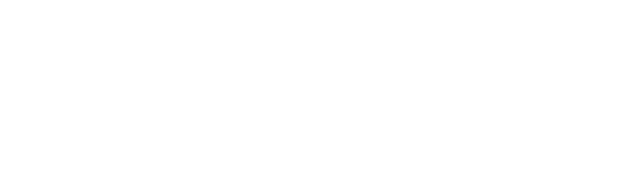
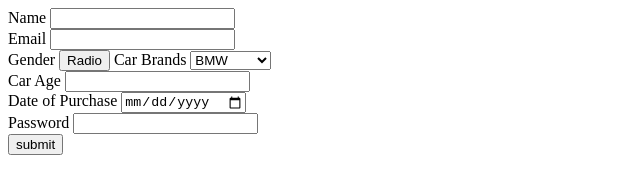
Before and after one commit to acciojob/car-insurance-form-ABHIRAJ9064, a website: page main.html in a window 1280 px wide. Shown: the whole page, without its empty margins (0-640 px from the left). Drawn offline with Linux system fonts and the light colour scheme.

Commit message:
created a submission

```diff
--- a/main.html
+++ b/main.html
@@ -7,6 +7,39 @@
 </head>
 
 <body>
+		<form method='post'>
+
+		<label for='name'>Name</label>
+		<input id='name' required type='text'><br>
+
+		<label for='email'>Email</label>
+		<input id='email' required type='Email' ><br>
+
+		<label>Gender</label>
+<button type='Radio'>Radio</button>
+
+		<label for='laptop'>Car Brands</label>
+		<select name='cars' id='laptop'   >
+			<option value='Apple'>BMW</option>
+			<option value='Asus'>Audi</option>
+			<option value='HP'>Mercedez</option>
+
+		</select><br>
+
+		<label for='age'>Car Age</label>
+		<input id='age' required type='number'><br>
+
+		<label for='dob'>Date of Purchase</label>
+		<input id='dob' required type='date'><br>
+<label for='password'>Password</label>
+		<input id='password' required type='password' ><br>
+
+<button type='submit'>submit</button>
+
+
+	</form>
+
+
 	<!-- the entire body must be written by student -->
     <script type="text/javascript" src="./script.js">
 </script>
```
